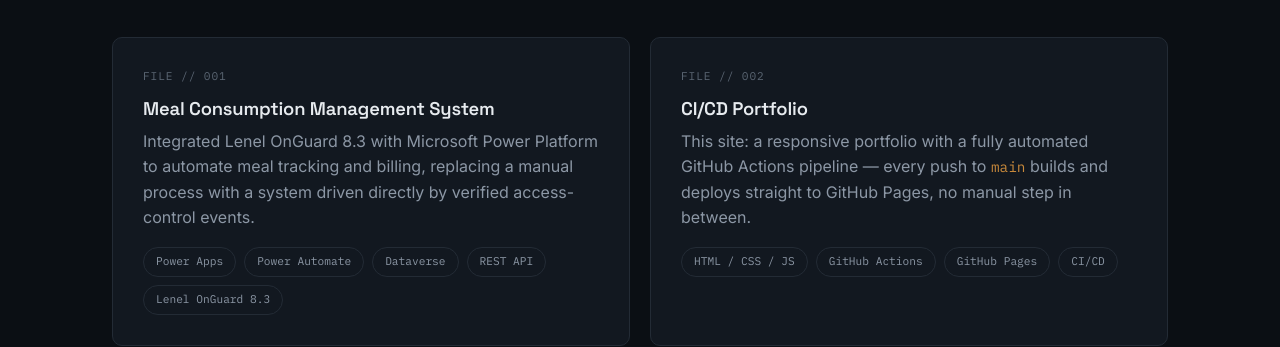
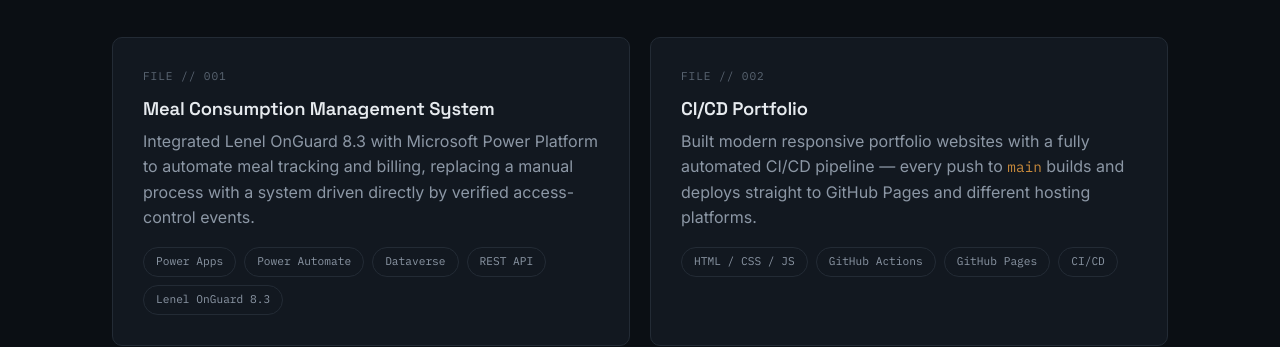
Before and after one commit to dahunsitobi/CI-CD-Website-Deployment, a plain HTML site: page index.html in a window 1280 px wide. Shown: the part 4760-5107 px from the top of the page. Drawn offline with Linux system fonts and the light colour scheme.

Commit message:
Revise CI/CD portfolio project description
Updated project description to clarify CI/CD pipeline capabilities.

```diff
--- a/index.html
+++ b/index.html
@@ -305,8 +305,8 @@
       <article class="project-card">
         <p class="project-card__file mono">FILE // 002</p>
         <h3>CI/CD Portfolio</h3>
-        <p>This site: a responsive portfolio with a fully automated GitHub Actions pipeline — every push to
-          <code>main</code> builds and deploys straight to GitHub Pages, no manual step in between.</p>
+        <p>Built modern responsive portfolio websites with a fully automated CI/CD pipeline — every push to
+          <code>main</code> builds and deploys straight to GitHub Pages and different hosting platforms.</p>
         <ul class="chip-list chip-list--tight">
           <li>HTML / CSS / JS</li><li>GitHub Actions</li><li>GitHub Pages</li><li>CI/CD</li>
         </ul>
```
